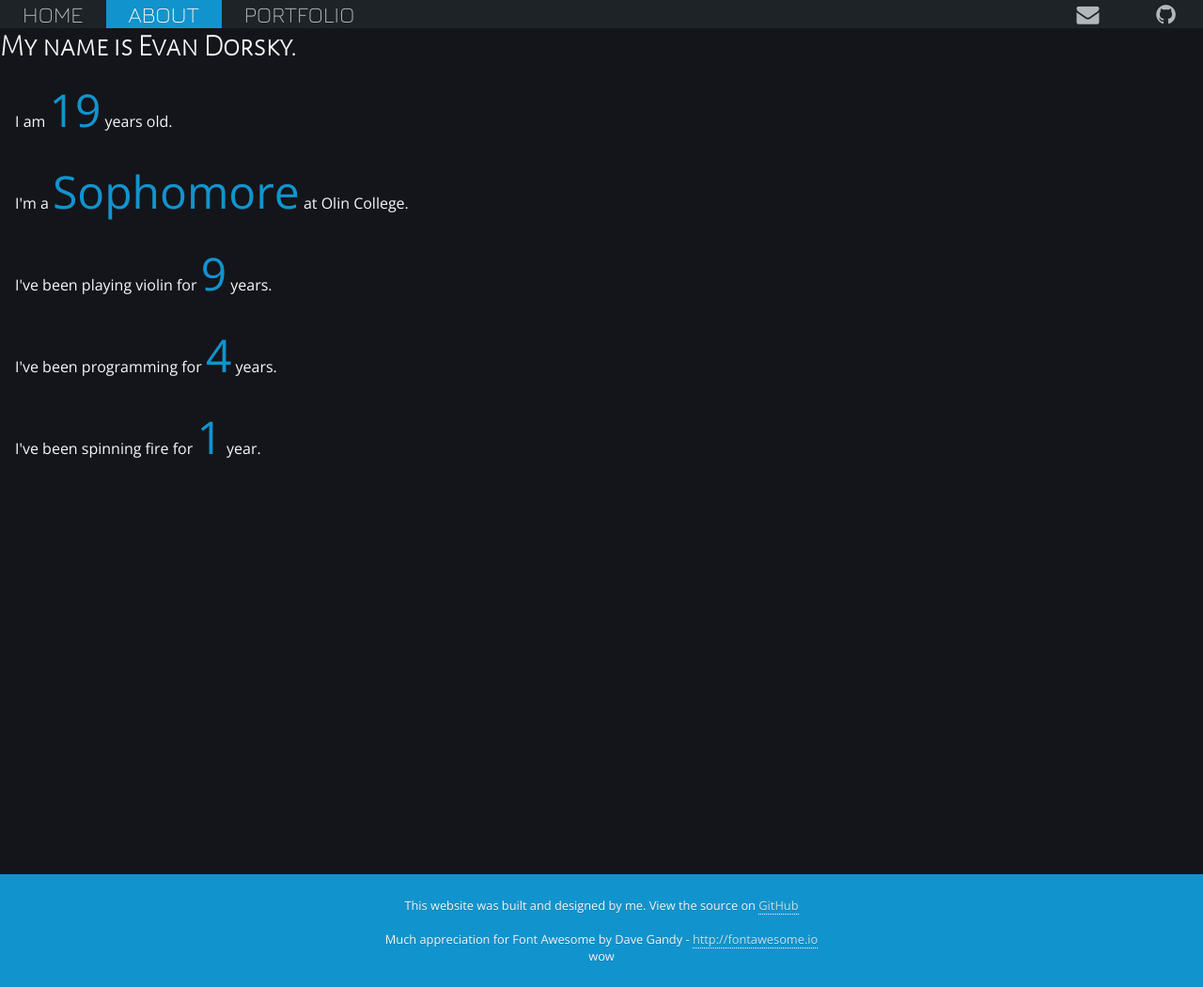
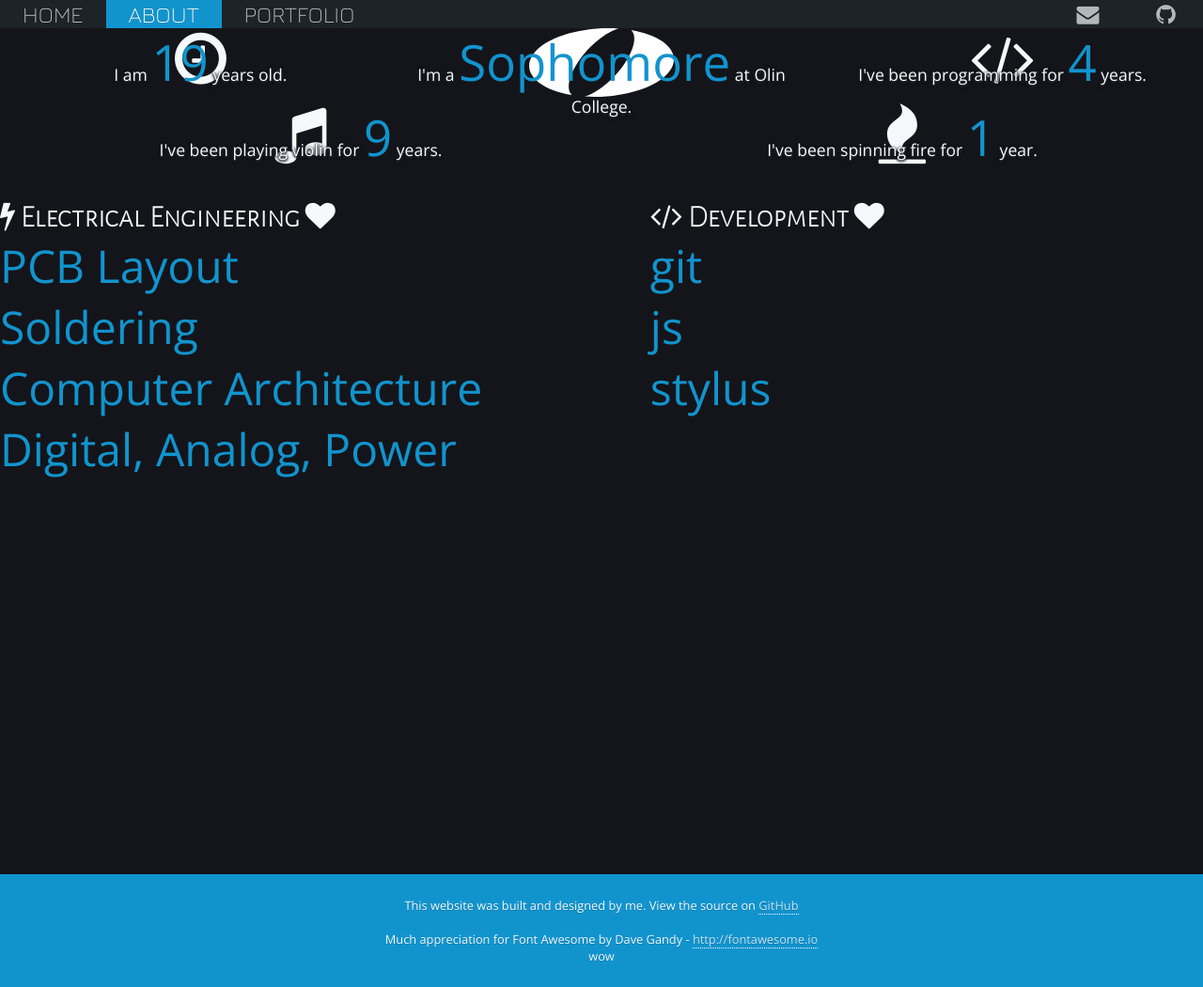
Before and after one commit to EnigMoiD/enigmoid.github.io, a Jekyll site: the page built from about.html, in a window 1280 px wide. Shown: the whole page at 94% size. Built offline with Jekyll 4.4.1, drawn with Linux system fonts in a browser that asks for light colours; nearby versions of some CDN libraries.

Commit message:
-GA commit- new about, improved time, metadata

```diff
--- a/_includes/footer.html
+++ b/_includes/footer.html
@@ -9,6 +9,7 @@
 		wow
 	</div>
 </footer>
-
+{% if page.active == "about" %}
 <script type="text/javascript" src="/js/time.js"></script>
+{% endif %}
 </html>
--- a/_includes/header.html
+++ b/_includes/header.html
@@ -1,9 +1,22 @@
-<!DOCTYPE HTML>
+<!DOCTYPE html>
 <html>
 <head>
+	<meta charset="UTF-8">
+
 	<title>{{page.title}}</title>
 	<link rel="stylesheet" type="text/css" href="/stylesheets/style.css">
 	<link href="//netdna.bootstrapcdn.com/font-awesome/4.0.3/css/font-awesome.css" rel="stylesheet">
+
+	<script>
+		(function(i,s,o,g,r,a,m){i['GoogleAnalyticsObject']=r;i[r]=i[r]||function(){
+			(i[r].q=i[r].q||[]).push(arguments)},i[r].l=1*new Date();a=s.createElement(o),
+			m=s.getElementsByTagName(o)[0];a.async=1;a.src=g;m.parentNode.insertBefore(a,m)
+		})(window,document,'script','//www.google-analytics.com/analytics.js','ga');
+
+		ga('create', 'UA-46752372-1', 'enigmoid.github.io');
+		ga('send', 'pageview');
+
+	</script>
 </head>
 <body>
 	<header>
--- a/about.html
+++ b/about.html
@@ -3,19 +3,54 @@ title: About
 layout: default
 active: about
 ---
-	<h1>My name is Evan Dorsky.</h1>
-<p>
-	I am <span class="milestone" id="birth"></span> old.
-	<br><br>
-	I'm a <span class="milestone" id="graduation"></span> at Olin College.
-	<br><br>
-	I've been playing violin for <span class="milestone" id="violin"></span>.
-	<br><br>
-	I've been programming for <span class="milestone" id="programming"></span>.
-	<br><br>
-	I've been spinning fire for <span class="milestone" id="fire"></span>.
-	<br><br>
-</p>
+
+<div class="column-container">
+	<div class="column about">
+		<div class="about-content">I am <span class="milestone" id="birth"></span> old.</div>
+		<div class="about-background"><i class="fa fa-clock-o"></i></div>
+	</div>
+
+	<div class="column about">
+		<div class="about-content">I'm a <span class="milestone" id="graduation"></span> at Olin College.</div>
+		<div class="about-background"><img src="/img/about/olin-white.svg"></div>
+	</div>
+
+	<div class="column about">
+		<div class="about-content">I've been programming for <span class="milestone" id="programming"></span>.</div>
+		<div class="about-background"><i class="fa fa-code"></i></div>
+	</div>
+</div>
+<div class="column-container">
+	<div class="column about">
+		<div class="about-content">I've been playing violin for <span class="milestone" id="violin"></span>.</div>
+		<div class="about-background"><i class="fa fa-music"></i></div>
+	</div>
+
+	<div class="column about">
+		<div class="about-content">I've been spinning fire for <span class="milestone" id="fire"></span>.</div>
+		<div class="about-background"><i class="fa fa-fire"></i></div>
+	</div>
+</div>
+<br>
+<div class="column-container">
+	<div class="column">
+		<h1><i class="fa fa-bolt"></i> Electrical Engineering <i class="fa fa-heart"></i></h1>
+		<ul>
+			<li class="accent">PCB Layout</li>
+			<li class="accent">Soldering</li>
+			<li class="accent">Computer Architecture</li>
+			<li class="accent">Digital, Analog, Power</li>
+		</ul>
+	</div>
+	<div class="column">
+		<h1><i class="fa fa-code"></i> Development <i class="fa fa-heart"></i></h1>
+		<ul>
+			<li class="accent">git</li>
+			<li class="accent">js</li>
+			<li class="accent">stylus</li>
+		</ul>
+	</div>
+</div>
 
 <!--
 TODO
--- a/js/time.js
+++ b/js/time.js
@@ -22,16 +22,15 @@
 		else return "<span class='number'>" + yearTitles[years] + "</span>";
 	}
 
-	var yearTitles = [
-		'Freshman',
-		'Sophomore',
-		'Junior',
-		'Senior'
-	]
+	var yearTitles = {
+		'-4': 'Freshman',
+		'-3': 'Sophomore',
+		'-2': 'Junior',
+		'-1': 'Senior'
+	}
 
-	var now = new Date()
-	// Important dates
 	window.dates = {
+
 		birth: new Date(1994, 1, 26),
 		graduation: new Date(2016, 4, 20),
 		programming: new Date(2009, 10, 22),
@@ -39,10 +38,11 @@
 		fire: new Date(2012, 10, 11)
 	}
 
-	var Evan = {}
-	for (var date in dates)
-		Evan[date] = Math.abs(dates[date].timeSince(now).years) - 1
+	var now = new Date(),
+		interval
+	for (var title in dates) {
+		interval = now.timeSince(dates[title]).years
+		document.getElementById(title).innerHTML = yearText(interval, title)
+	}
 
-	for (var id in Evan)
-		document.getElementById(id).innerHTML = yearText(Evan[id], id)
 })()
--- a/stylesheets/style.css
+++ b/stylesheets/style.css
@@ -1,6 +1,27 @@
 @import url("http://fonts.googleapis.com/css?family=Jura:300");
 @import url("http://fonts.googleapis.com/css?family=Open+Sans:300");
 @import url("http://fonts.googleapis.com/css?family=Alegreya+Sans+SC:100");
+/* Better styles for embedding GitHub Gists */
+.gist {
+  font-size: 14px;
+  line-height: 18px;
+  margin-bottom: 20px;
+  width: 100%;
+}
+.gist pre {
+  font-family: Monaco, 'Bitstream Vera Sans Mono', 'Courier New', monospace !important;
+}
+.gist-meta {
+  font-family: Helvetica, Arial, sans-serif;
+  font-size: 14px !important;
+}
+.gist-meta a {
+  color: #26a !important;
+  text-decoration: none;
+}
+.gist-meta a:hover {
+  color: #0e4071 !important;
+}
 a {
   text-decoration: none;
   color: rgba(245,249,251,0.8);
@@ -18,8 +39,9 @@ html {
   height: 100%;
 }
 body {
-  background-color: #14151a;
+  background-color: #0c0d10;
   font-family: 'Open Sans';
+  color: #f5f9fb;
   height: 100%;
 }
 div,
@@ -37,7 +59,6 @@ li,
 div {
   padding: 0px;
   margin: 0px;
-  color: #f5f9fb;
 }
 h1,
 h2,
@@ -77,6 +98,7 @@ ul {
 }
 .accent,
 .milestone .number {
+  text-shadow: none;
   color: #1194ce;
   font-size: 3em;
 }
@@ -117,12 +139,52 @@ ul#left-items {
 ul#right-items {
   float: right;
 }
+.column-container {
+  width: 100%;
+  display: table;
+}
+div.column {
+  display: table-cell;
+  width: 1%;
+  position: relative;
+}
+@media (max-width: 700px) {
+  div.column {
+    display: block;
+    width: 100%;
+  }
+}
+.column.about {
+  height: 5em;
+  text-align: center;
+  margin-bottom: 1em;
+}
+.about-content {
+  font-size: 1.1em;
+  text-shadow: 0px 1px 3px #1d2326, 0px 1px 3px #1d2326, 0px 1px 3px #1d2326;
+  width: 100%;
+  position: absolute;
+  z-index: 1;
+}
+.about-background {
+  width: 100%;
+  position: absolute;
+  z-index: 0;
+}
+.about-background i {
+  font-size: 4em;
+}
+.about-background img {
+  height: 100%;
+}
 #container,
 #post-container {
+  background-color: #14151a;
   clear: both;
   height: auto;
   min-height: 100%;
   padding-bottom: 120px;
+  margin: auto;
 }
 #container p,
 #post-container p {
@@ -158,6 +220,9 @@ footer #content a:hover {
 footer #content a:active {
   color: #f5f9fb;
 }
+.milestone {
+  text-align: center;
+}
 #post-banner {
   clear: both;
   width: 100%;
```
Also changed, not shown: stylus/style.styl (+67 -3 lines), img/about/olin-blue.svg (added), img/about/olin-white.svg (added), img/about/olin.svg (added), 2 other files.
